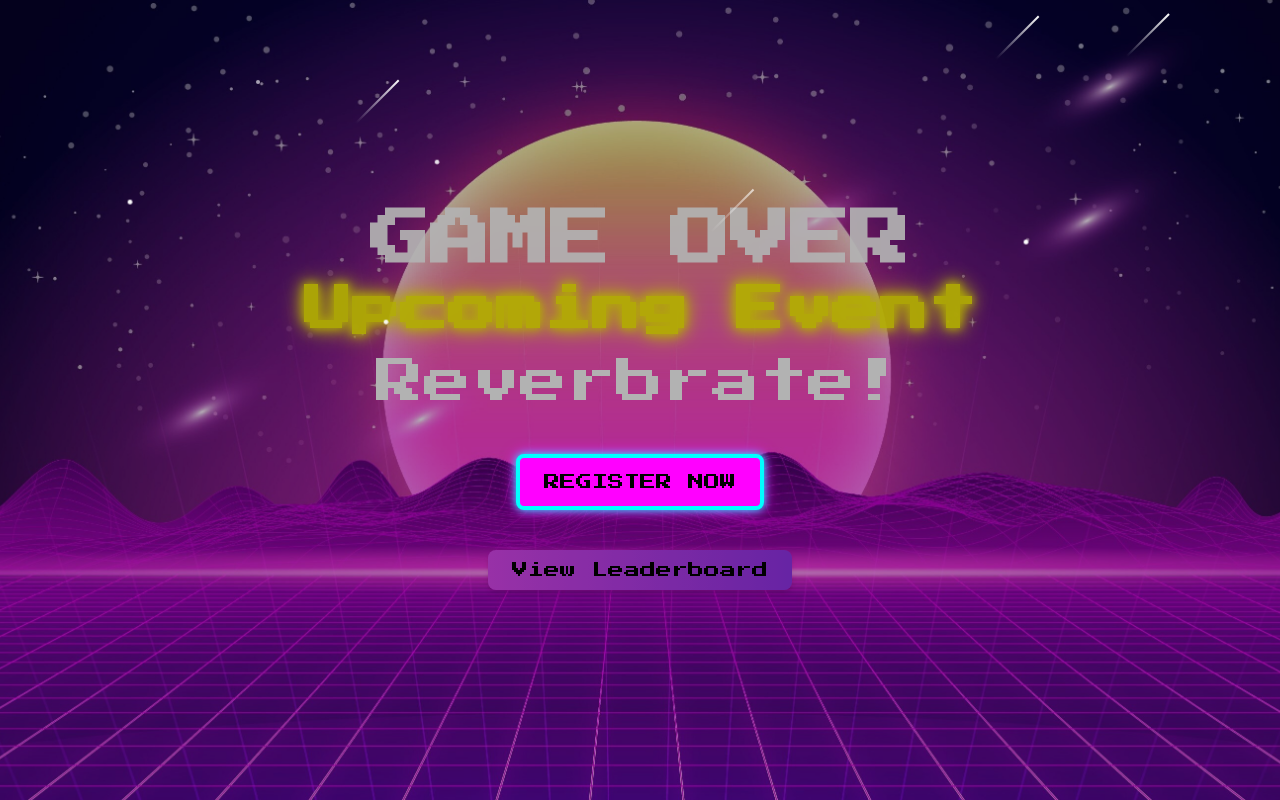
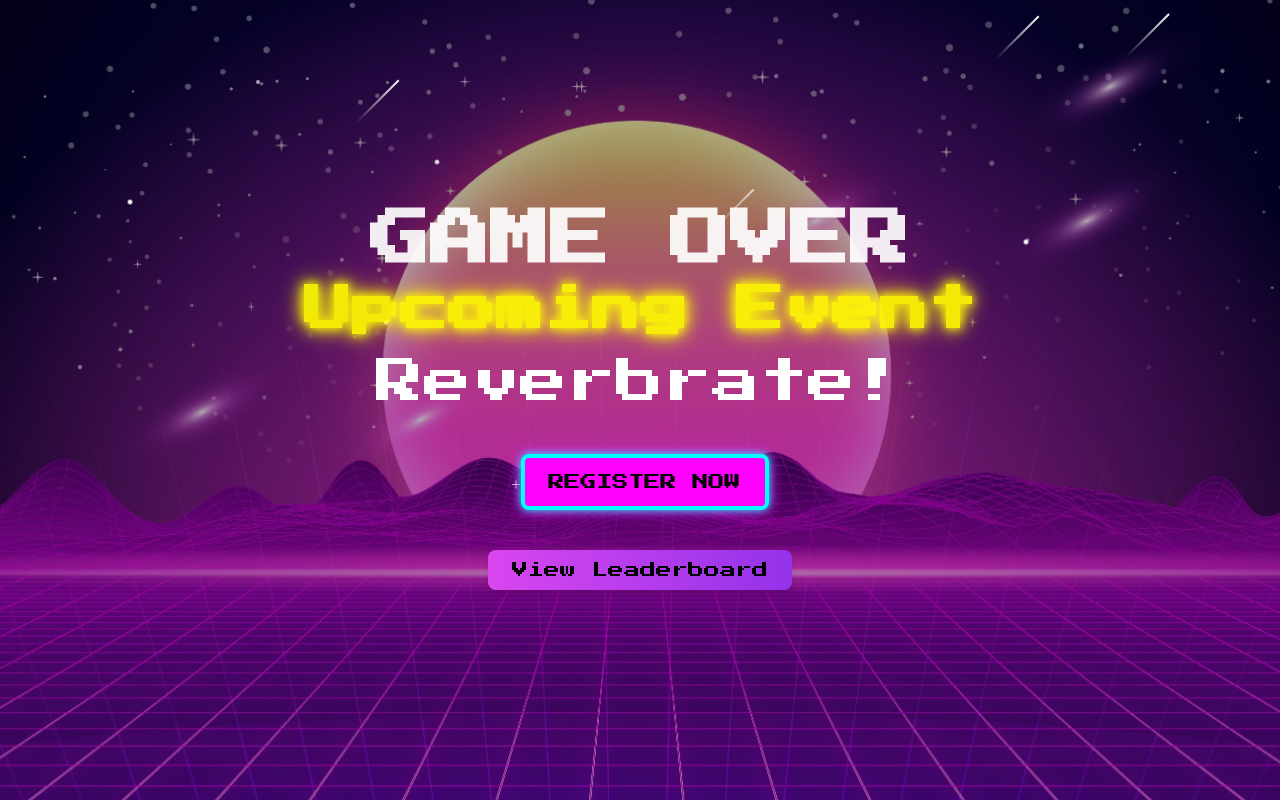
Before and after one commit to MiraclePallavi/Fictionary3.O, a React (Vite) app: page /game-finished in a window 1280 px wide. Built offline with nearby package versions, Linux system fonts and the light colour scheme; no server answers.

Commit message:
minor issue fixed

```diff
--- a/src/pages/finish/EventAd.module.css
+++ b/src/pages/finish/EventAd.module.css
@@ -107,3 +107,19 @@ body{
     0 0 60px #00ffff;
   font-weight: bold;
 }
+
+.overlay-background,
+.shooting-stars,
+.stars,
+.floatingStars {
+  position: absolute;
+  width: 100%;
+  height: 100%;
+  pointer-events: none;
+  z-index: 1;
+}
+
+h1, h2, a, button {
+  position: relative;
+  z-index: 10;
+}
--- a/src/pages/finish/game-finished.jsx
+++ b/src/pages/finish/game-finished.jsx
@@ -47,7 +47,7 @@ const GameFinished = () => {
         target="_blank"
         rel="noopener noreferrer"
         style={{ zIndex: 10, position: "relative" }}
-      >
+      >+
         <button
           className={`mt-8 px-6 py-3 text-1xl text-black bg-gradient-to-r from-neon-pink to-neon-purple hover:from-neon-purple hover:to-neon-pink rounded-lg transition-all font-pixel glowButton`}
         >
```
